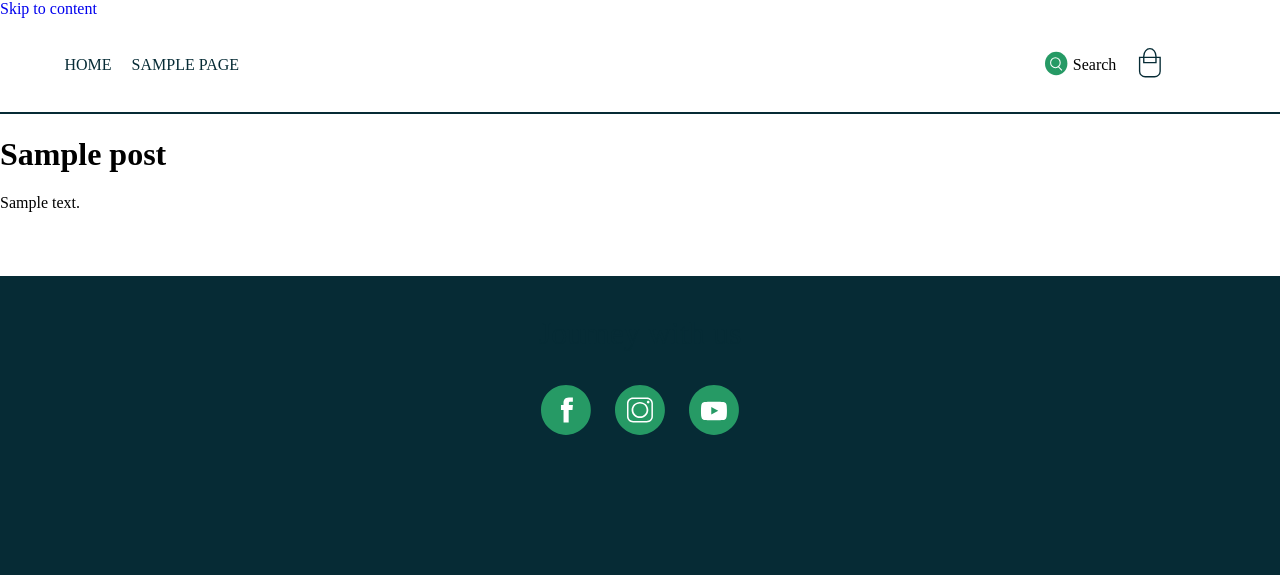
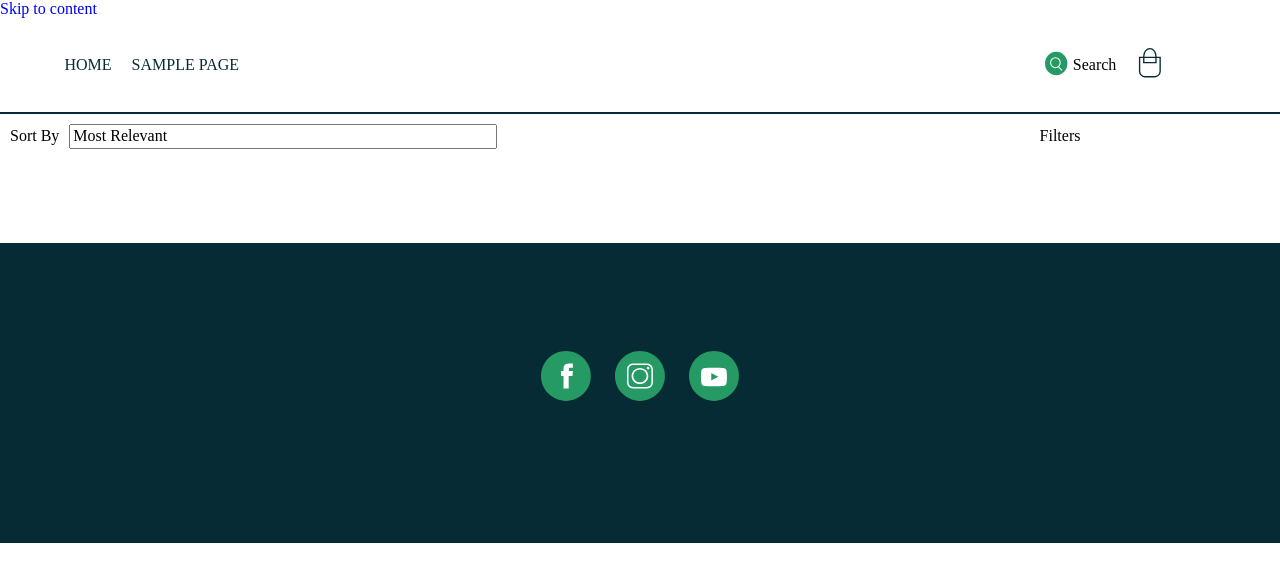
Before and after one commit to redacademy/daria-winter-2019, a WordPress theme: template themes/daria-day/page-shop.php in a window 1280 px wide. Shown: the top 575 px of the page. Run offline with PHP 8.4 and a stand-in for WordPress, Linux system fonts and the light colour scheme; the site name, menu and one post (Sample post) are stand-ins, and other content is empty; some libraries are stand-ins or nearby versions.

Commit message:
basic filter functionality completed

```diff
--- a/themes/daria-day/functions.php
+++ b/themes/daria-day/functions.php
@@ -192,6 +192,7 @@ function daria_day_scripts() {
 	wp_enqueue_script( 'daria-day-navigation', get_template_directory_uri() . '/js/navigation.js', array(), '20151215', true );
 	wp_enqueue_script( 'demo-theme-search', get_template_directory_uri() . '/js/search.js', array(), '20151215', true );
 	wp_enqueue_script( 'daria-day-find-gemstone', get_template_directory_uri() . '/js/find-gemstone.js', array(), '20151215', true );
+	wp_enqueue_script( 'daria-day-products-filter', get_template_directory_uri() . '/js/products-filter.js', array(), '20151215', true );
 
 	// Add template directory uri to navigation.js
 	wp_localize_script('daria-day-navigation', 'directory_uri', $dariaDayThemeDirectory);
@@ -212,6 +213,12 @@ function daria_day_scripts() {
 
 	// Find my gemstone rest api creation
 	wp_localize_script('daria-day-find-gemstone', 'dariaData', array(
+		'rest_url' => get_site_url(),
+		'wpapi_nonce' => wp_create_nonce('wp_rest')
+	));
+
+	// Products page api creation
+	wp_localize_script('daria-day-products-filter', 'dariaData', array(
 		'rest_url' => get_site_url(),
 		'wpapi_nonce' => wp_create_nonce('wp_rest')
 	));
--- a/themes/daria-day/page-find-your-gemstone.php
+++ b/themes/daria-day/page-find-your-gemstone.php
@@ -25,13 +25,13 @@ get_header();
 						<input type="text" name="name" id="find-gemstone-name" placeholder="type your name" value="Avril">
 					</div>
 					<div>
-						<label for="find-gemstone-name">and I'm looking for</label>
+						<label for="find-gemstone-type">and I'm looking for</label>
 						<div class="dropdown-position-holder">
 							<input type="text" name="name" id="find-gemstone-type" placeholder="this type of jewelry" readonly>
 						</div>
 					</div>
 					<div>
-						<label for="find-gemstone-name">that can help me with</label>
+						<label for="find-gemstone-tag">that can help me with</label>
 						<div class="dropdown-position-holder">
 							<input type="text" name="name" id="find-gemstone-tag" placeholder="type of energy" readonly>
 						</div>
--- a/themes/daria-day/page-shop.php
+++ b/themes/daria-day/page-shop.php
@@ -1,11 +1,8 @@
 <?php
 /**
- * The template for displaying all pages
+ * Template Name: Shop
  *
- * This is the template that displays all pages by default.
- * Please note that this is the WordPress construct of pages
- * and that other 'pages' on your WordPress site may use a
- * different template.
+ * This is the template that displays the Shop page
  *
  * @link https://developer.wordpress.org/themes/basics/template-hierarchy/
  *
@@ -16,25 +13,70 @@ get_header();
 ?>
 
 	<div id="primary" class="content-area">
-		<main id="main" class="site-main">
+		<main id="main" class="site-main shop-all">
 
-		<?php
-		while ( have_posts() ) :
-			the_post();
+			<section class="shop-hero"></section>
 
-			get_template_part( 'template-parts/content', 'page' );
+			<section class="products-filter-section">
+				<div class="sort-by">
+					<label for="sort-products-by">Sort By</label>
+					<input type="text" name="sort-by" id="sort-products-by" value="Most Relevant" readonly>
+				</div>
+				<button class="show-filters">Filters</button>
+				<div class="filter-menu hide-filters">
+					<h3>Filters</h3>
+					<div class="filter-category-container">
+						<div class="by-product-type">
+							<h4>By product type</h4>
+							<ul>
+								<li>Necklaces</li>
+								<li>Earrings</li>
+								<li>Bracelets</li>
+							</ul>
+						</div>
+						<div class="by-energy">
+							<h4>By energy</h4>
+							<ul>
+								<li>Abundance</li>
+								<li>Calmness</li>
+								<li>Enlightenment</li>
+								<li>Fertility</li>
+								<li>Focus</li>
+								<li>Healing</li>
+								<li>Love</li>
+								<li>Positivity</li>
+								<li>Prosperity</li>
+							</ul>
+						</div>
+						<div class="by-gemstone">
+						<h4>By gemstone</h4>
+							<ul>
+								<li>Amazonite</li>
+								<li>Amethyst</li>
+								<li>Garnet</li>
+								<li>Quartz</li>
+							</ul>
+						</div>
+						<div class="by-colour">
+						<h4>By colour</h4>
+							<ul>
+								<li>Blue</li>
+								<li>Purple</li>
+								<li>White</li>
+							</ul>
+						</div>
+					</div>
+					<button class="apply-filters">Apply filters</button>
+					<button class="reset-filters">Reset my filters</button>
+				</div>
+			</section>
 
-			// If comments are open or we have at least one comment, load up the comment template.
-			if ( comments_open() || get_comments_number() ) :
-				comments_template();
-			endif;
+			<section class="products-results-section">
 
-		endwhile; // End of the loop.
-		?>
+			</section>
 
 		</main><!-- #main -->
 	</div><!-- #primary -->
 
 <?php
-get_sidebar();
 get_footer();
--- a/themes/daria-day/sass/abstracts/_variables.scss
+++ b/themes/daria-day/sass/abstracts/_variables.scss
@@ -10,6 +10,8 @@ $menu-border-size: 2px;
 $find-gemstone-input-margin: 5px;
 $find-gemstone-base-spacing: 10px;
 
+$base-spacing: 10px;
+
 // Colours
 $brand-colour-bright-green: #269a65;
 $brand-colour-green: #0c5535;
--- a/themes/daria-day/sass/layout/_header.scss
+++ b/themes/daria-day/sass/layout/_header.scss
@@ -57,6 +57,8 @@ Nav Bar Styling
   =========================
   */
   ul.mobile-nav{
+    z-index: 2;
+
     position: absolute;
     left: 0;
     top: $mobile-nav-height + $menu-spacing * 4 + $menu-border-size;
--- /dev/null
+++ b/themes/daria-day/sass/pages/_shop-all.scss
@@ -0,0 +1,72 @@
+/*
+=========================
+General Products Styling
+=========================
+*/
+
+
+/*
+=========================
+Filter Products Styling
+=========================
+*/
+
+.products-filter-section {
+  display: grid;
+  grid-template-columns: 2fr 1fr;
+  justify-content: space-around;
+
+  padding: $menu-spacing;
+
+  .sort-by {
+    display: flex;
+    flex-flow: row nowrap;
+    align-items: center;
+
+    input {
+      width: 50%;
+      margin: 0 $base-spacing;
+    }
+  }
+
+  .show-filters {
+    background-color: transparent;
+    border: 0px solid transparent;
+  }
+
+  .filter-menu {
+    li {
+      display: block;
+    }
+
+    .selected-product-type {
+      background-color: $nav-grey;
+    }
+
+    .selected-tag {
+      background-color: $nav-grey;
+    }
+  }
+
+  .filter-menu.hide-filters {
+    display: none;
+  }
+}
+
+/*
+=========================
+Products Results Styling
+=========================
+*/
+
+.products-results-section {
+  display: grid;
+  grid-template-columns: repeat(2, 1fr);
+  grid-gap: $find-gemstone-base-spacing * 2;
+
+  padding: $find-gemstone-base-spacing;
+
+  a {
+    color: $brand-colour-evergreen;
+  }
+}
--- a/themes/daria-day/sass/style.scss
+++ b/themes/daria-day/sass/style.scss
@@ -75,6 +75,7 @@ sass/
 //Pages
 @import 'pages/about-us';
 @import 'pages/find-gemstone';
+@import 'pages/shop-all';
 
 /*
 =========================
--- a/themes/daria-day/search.php
+++ b/themes/daria-day/search.php
@@ -27,6 +27,7 @@ get_header();
 			/* Start the Loop */
 			while ( have_posts() ) :
 				the_post();
+				// print_r(the_post());
 				get_template_part( 'template-parts/content', 'search' );
 			endwhile; ?>
 			<div class="old-posts">
--- a/themes/daria-day/style.css
+++ b/themes/daria-day/style.css
@@ -735,6 +735,7 @@ Nav Bar Styling
     margin: 0;
     padding: 0; }
   .main-navigation ul.mobile-nav {
+    z-index: 2;
     position: absolute;
     left: 0;
     top: 96px;
@@ -1211,6 +1212,61 @@ Find Gemstone Results Styling
 
 /*
 =========================
+General Products Styling
+=========================
+*/
+/*
+=========================
+Filter Products Styling
+=========================
+*/
+.products-filter-section {
+  display: grid;
+  grid-template-columns: 2fr 1fr;
+  -ms-flex-pack: distribute;
+      justify-content: space-around;
+  padding: 10px; }
+  .products-filter-section .sort-by {
+    display: -webkit-box;
+    display: -ms-flexbox;
+    display: flex;
+    -webkit-box-orient: horizontal;
+    -webkit-box-direction: normal;
+        -ms-flex-flow: row nowrap;
+            flex-flow: row nowrap;
+    -webkit-box-align: center;
+        -ms-flex-align: center;
+            align-items: center; }
+    .products-filter-section .sort-by input {
+      width: 50%;
+      margin: 0 10px; }
+  .products-filter-section .show-filters {
+    background-color: transparent;
+    border: 0px solid transparent; }
+  .products-filter-section .filter-menu li {
+    display: block; }
+  .products-filter-section .filter-menu .selected-product-type {
+    background-color: #e1e1e1; }
+  .products-filter-section .filter-menu .selected-tag {
+    background-color: #e1e1e1; }
+  .products-filter-section .filter-menu.hide-filters {
+    display: none; }
+
+/*
+=========================
+Products Results Styling
+=========================
+*/
+.products-results-section {
+  display: grid;
+  grid-template-columns: repeat(2, 1fr);
+  grid-gap: 20px;
+  padding: 10px; }
+  .products-results-section a {
+    color: #062b35; }
+
+/*
+=========================
 General
 =========================
 */
```
Also changed, not shown: themes/daria-day/js/find-gemstone.js (+41 -18 lines), themes/daria-day/js/navigation.js (+32 -117 lines), themes/daria-day/js/products-filter.js (added, +197 -0 lines).
